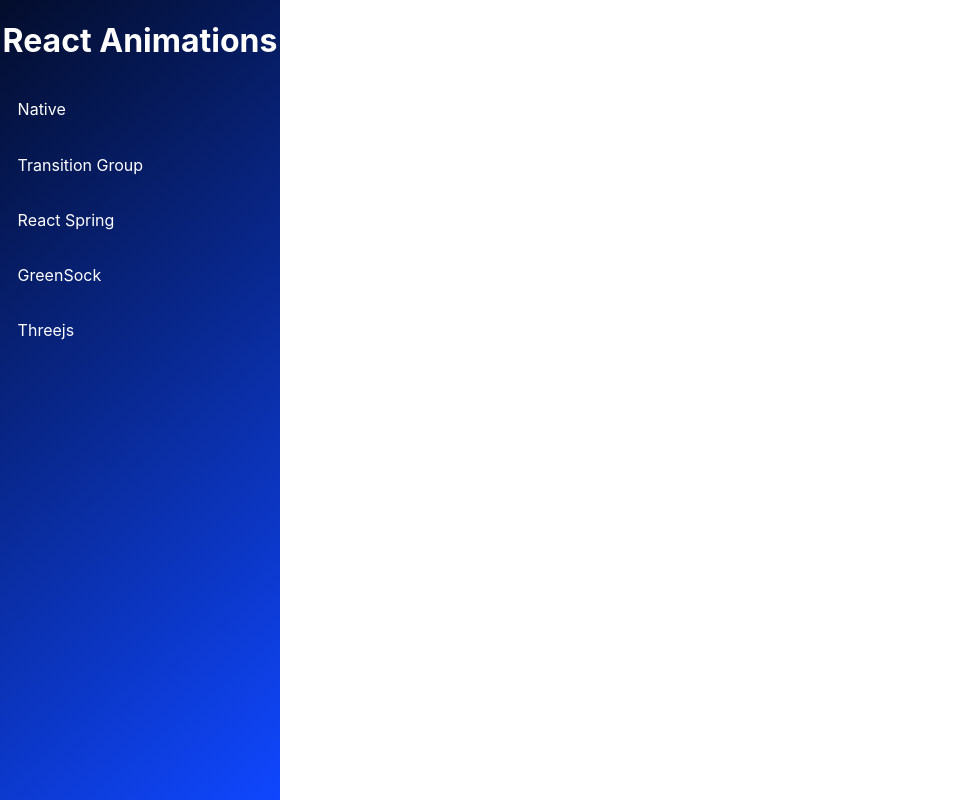
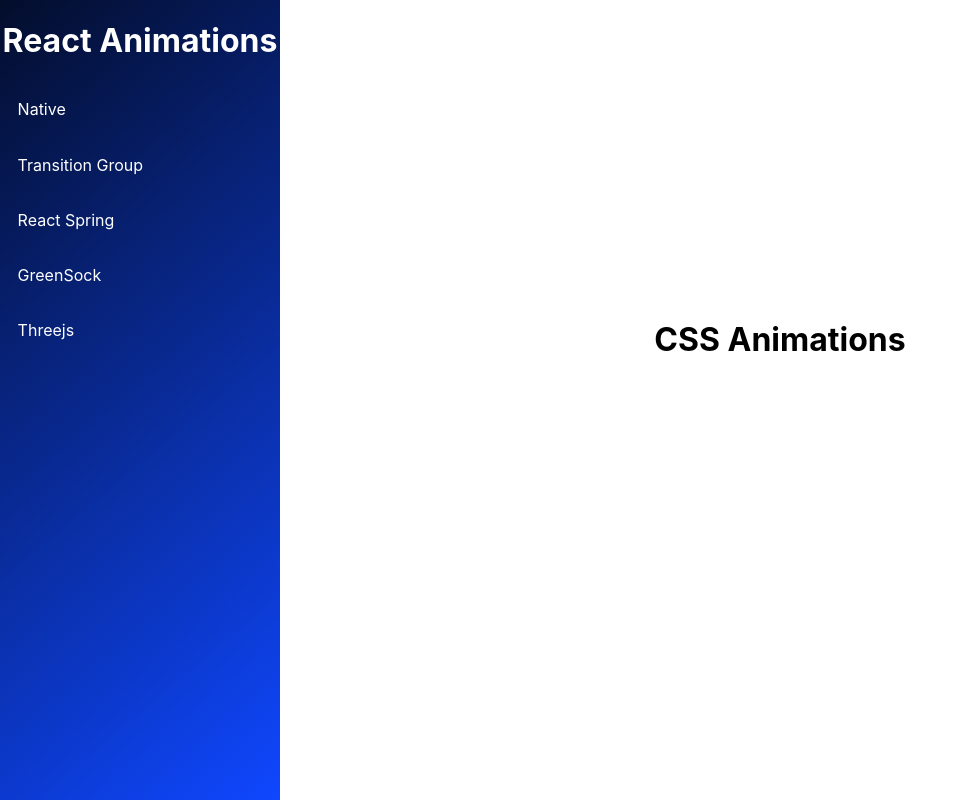
Before and after one commit to MatanAvneri/react-animations, a React (Create React App) app: page / in a window 1280 px wide. Shown: the whole page, without its empty margins (0-968 px from the left). Built offline with nearby package versions, Linux system fonts and the light colour scheme.

Commit message:
add welcome

```diff
--- a/src/App.tsx
+++ b/src/App.tsx
@@ -2,6 +2,7 @@ import React from 'react'
 import { BrowserRouter as Router, Route, RouteProps } from 'react-router-dom'
 import { CSSTransition } from 'react-transition-group'
 import Sidebar from './Sidebar/Sidebar'
+import Welcome from './Welcome/Welcome'
 import locations from './locations'
 import './App.css'
 
@@ -45,6 +46,12 @@ function App() {
               </HashRoute>
             )
           })}
+          <Route
+            render={({ location }) => {
+              const shouldRender = location.hash === ''
+              return shouldRender && <Welcome />
+            }}
+          />
         </div>
       </div>
     </Router>
--- a/src/Sidebar/Sidebar.tsx
+++ b/src/Sidebar/Sidebar.tsx
@@ -8,7 +8,9 @@ const Sidebar: React.FC = () => {
   const location = useLocation()
   return (
     <header className={style.sidebar} role="banner">
-      <h1>React Animations</h1>
+      <Link to="/">
+        <h1>React Animations</h1>
+      </Link>
       <div className={style['nav-wrap']}>
         <nav className={style['main-nav']} role="navigation">
           <ul
--- a/src/Sidebar/style.module.scss
+++ b/src/Sidebar/style.module.scss
@@ -20,6 +20,11 @@
   width: 17.5rem;
   background-image: linear-gradient(140deg, #030d2b, #0f47ff);
   color: white;
+
+  a {
+    color: inherit;
+    text-decoration: none;
+  }
 
   h1 {
     cursor: default;
--- /dev/null
+++ b/src/Welcome/Welcome.module.scss
@@ -0,0 +1,9 @@
+.Welcome {
+  padding-top: 20rem;
+
+  &__text {
+    text-align: center;
+    font-size: 2rem;
+    font-weight: bold;
+  }
+}
--- /dev/null
+++ b/src/Welcome/Welcome.tsx
@@ -0,0 +1,34 @@
+import React, { createRef, useEffect, useRef } from 'react'
+import { gsap, TimelineLite } from 'gsap'
+import { PixiPlugin } from 'gsap/PixiPlugin'
+import { MotionPathPlugin } from 'gsap/MotionPathPlugin'
+import style from './Welcome.module.scss'
+
+gsap.registerPlugin(PixiPlugin, MotionPathPlugin)
+
+const Welcome: React.FC = () => {
+  const textRef = createRef<HTMLDivElement>()
+  const myTween = useRef(new TimelineLite({ paused: true }))
+
+  useEffect(() => {
+    myTween.current
+      .set(textRef.current, {
+        scale: 0,
+        rotation: 0.01,
+        z: 0.01,
+      })
+      .to(textRef.current, 2, { scale: 1 })
+      .to(textRef.current, 1, { rotation: '+=360' })
+    myTween.current.play()
+  }, [])
+
+  return (
+    <div className={style.Welcome}>
+      <div ref={textRef} className={style.Welcome__text}>
+        CSS Animations
+      </div>
+    </div>
+  )
+}
+
+export default Welcome
```
